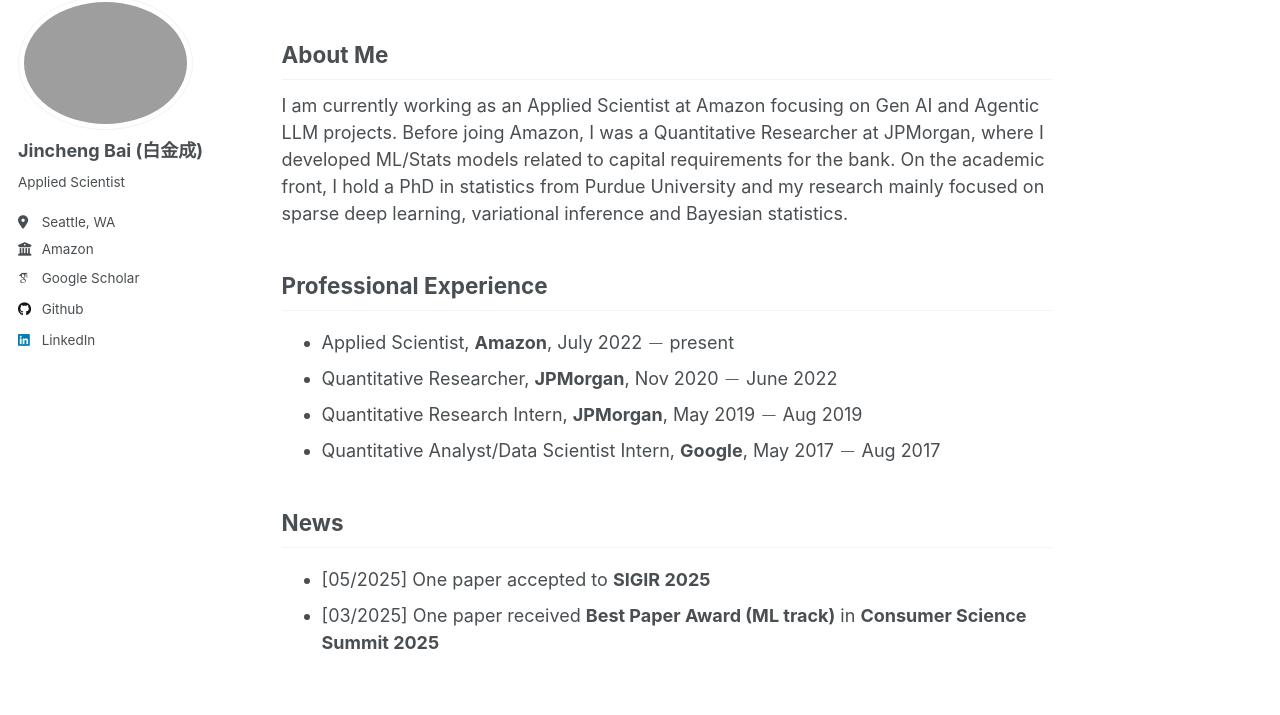
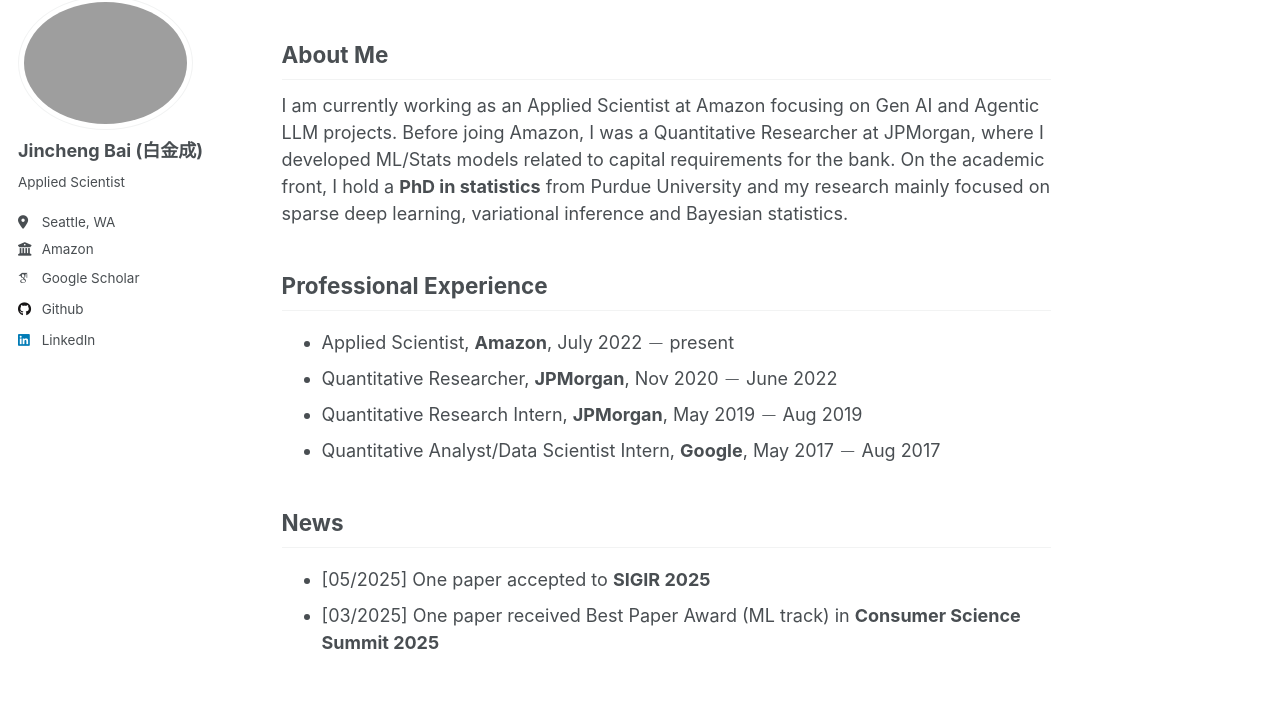
Before and after one commit to JinchengBai/JinchengBai.github.io, a Jekyll site: the page built from _pages/about.md, in a window 1280 px wide and 1165 px high. Shown: the part 110-825 px from the top of the window. Built offline with Jekyll 4.4.1, drawn with Linux system fonts in a browser that asks for light colours; some web fonts are replaced.

```diff
--- a/_pages/about.md
+++ b/_pages/about.md
@@ -11,7 +11,7 @@ redirect_from:
 
 About Me
 ------
-I am currently working as an Applied Scientist at Amazon focusing on Gen AI and Agentic LLM projects. Before joing Amazon, I was a Quantitative Researcher at JPMorgan, where I developed ML/Stats models related to capital requirements for the bank. On the academic front, I hold a PhD in statistics from Purdue University and my research mainly focused on sparse deep learning, variational inference and Bayesian statistics.
+I am currently working as an Applied Scientist at Amazon focusing on Gen AI and Agentic LLM projects. Before joing Amazon, I was a Quantitative Researcher at JPMorgan, where I developed ML/Stats models related to capital requirements for the bank. On the academic front, I hold a **PhD in statistics** from Purdue University and my research mainly focused on sparse deep learning, variational inference and Bayesian statistics.
 
 
 Professional Experience
@@ -24,7 +24,7 @@ Professional Experience
 News
 ------
 - [05/2025] One paper accepted to **SIGIR 2025**
-- [03/2025] One paper received **Best Paper Award (ML track)** in **Consumer Science Summit 2025**
+- [03/2025] One paper received Best Paper Award (ML track) in **Consumer Science Summit 2025**
 
 <!---
 A data-driven personal website
```
